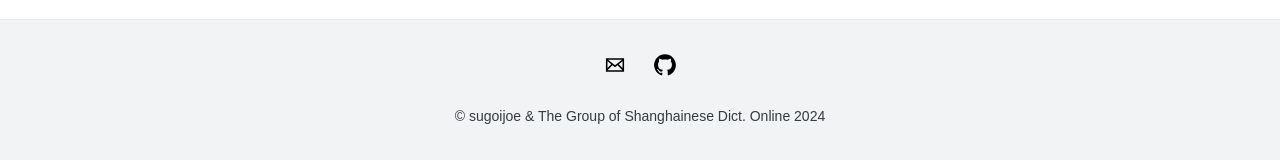
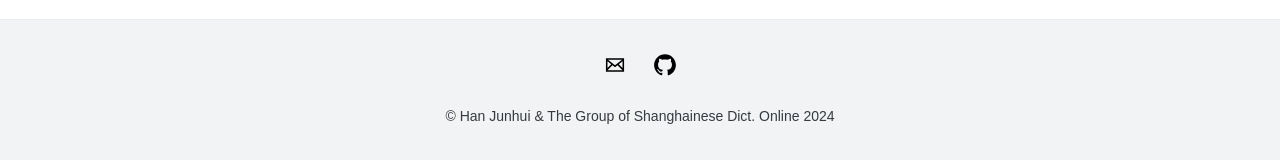
Before and after one commit to josephhanjunhui/shanghainese, a Jekyll site: the page built from index.html, in a window 1280 px wide and 900 px high, scrolled down 1551 px. Shown: the part 737-897 px from the top of the window. Built offline with Jekyll 4.4.1, drawn with Linux system fonts in a browser that asks for light colours; the list of posts is cut into pages by our own code.

Commit message:
2024/11/17/12:45 - Modified the contents.

```diff
--- a/_config.yml
+++ b/_config.yml
@@ -57,7 +57,7 @@ footer-links:
   youtube:  # channel/<your_long_string> or user/<user-name>
 
 # Text under the icons in footer
-footer-text: © sugoijoe & The Group of Shanghainese Dict. Online 2024
+footer-text: © Han Junhui & The Group of Shanghainese Dict. Online 2024
 
 # Enter your Disqus shortname (not your username) to enable commenting on posts
 # You can find your shortname on the Settings page of your Disqus account
```
